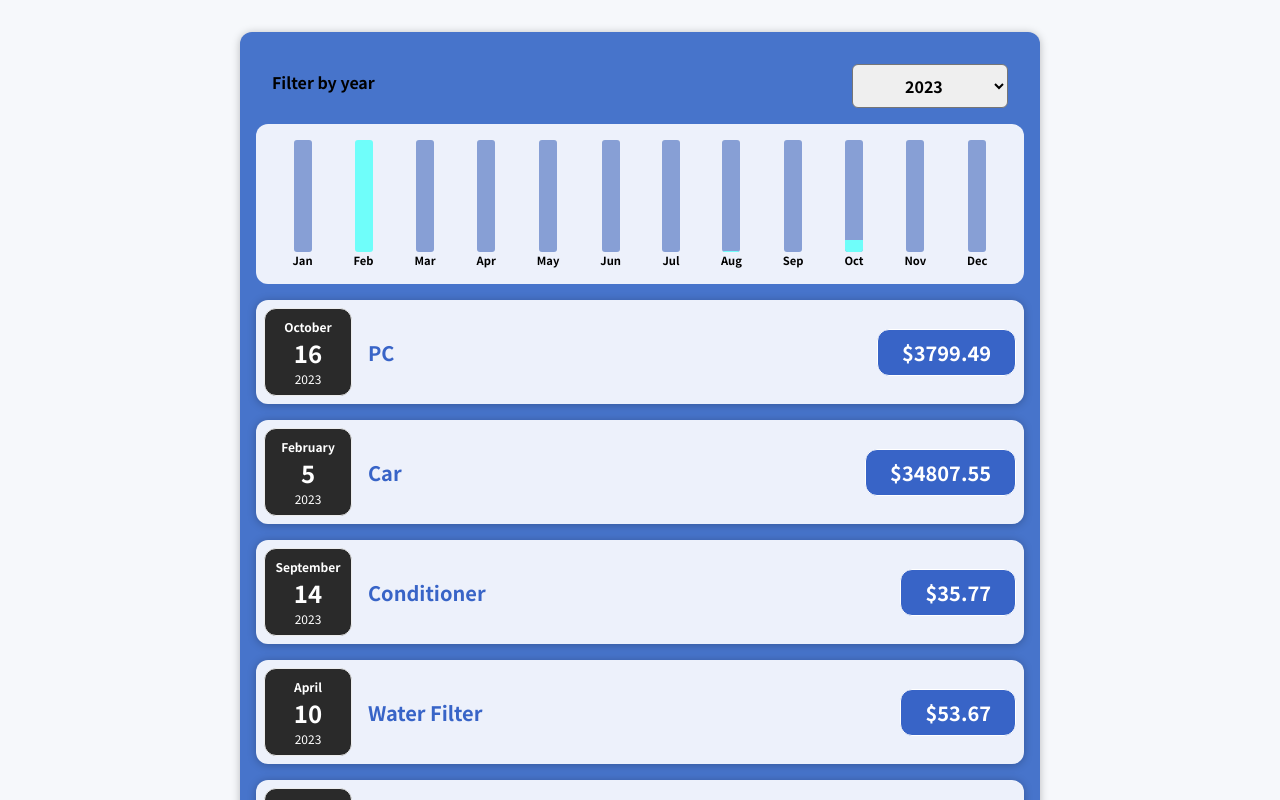
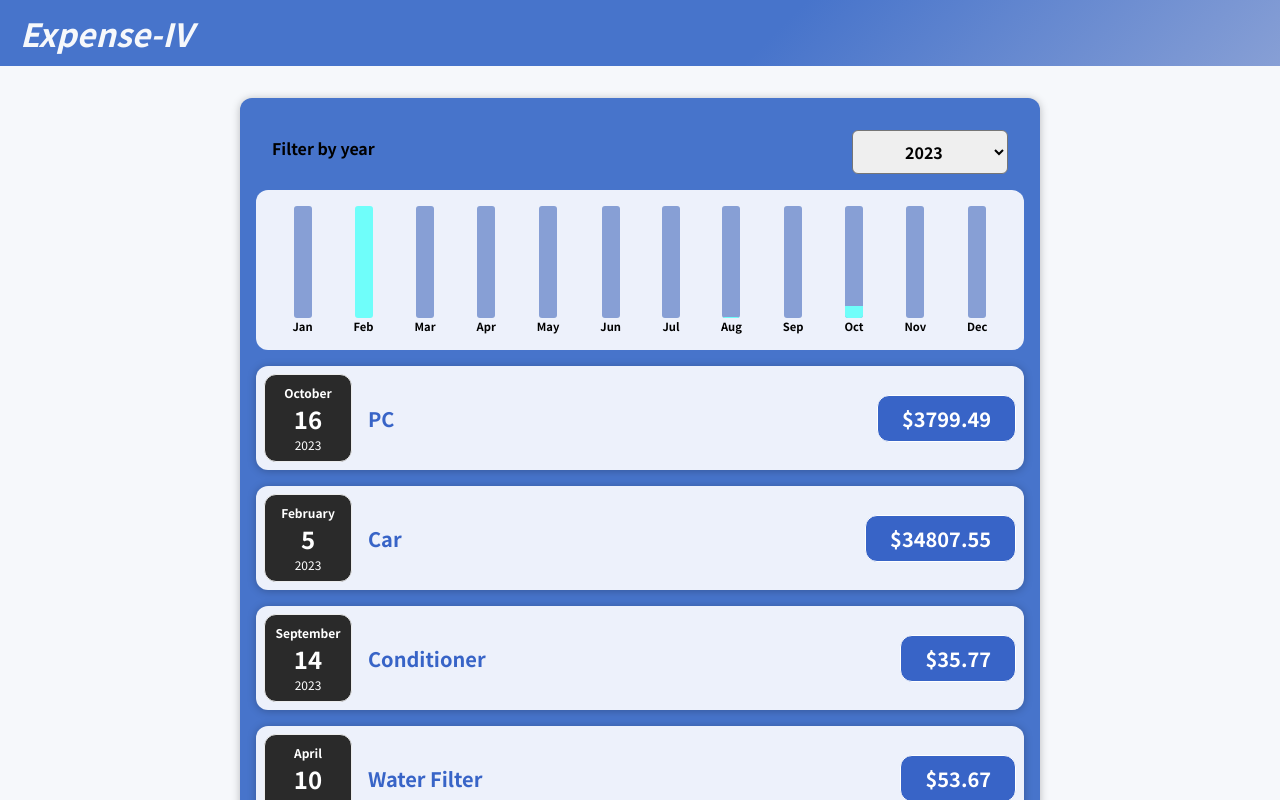
Before and after one commit to valeratech/expense-app, a React (Create React App) app: page / in a window 1280 px wide. Shown: the top 800 px of the page. Built offline with nearby package versions, Linux system fonts and the light colour scheme; the HTML template or start-up script is replaced by a standard one.

Commit message:
Created a Header directory with the contents of the Header.jsx component and it's associated .css style-sheet. This Header component get's called in App.js.

```diff
--- a/src/App.js
+++ b/src/App.js
@@ -1,6 +1,7 @@
 import Expenses from "./components/Expenses/Expenses";
 import expenses from "./data/ExpenseArray";
 import NewExpense from "./components/NewExpense/NewExpense";
+import Header from "./components/Header/Header";
 import {useState} from "react";
 
 function App() {
@@ -14,6 +15,7 @@ function App() {
 
     return (
         <div>
+            <Header />
             <Expenses expenseData={expenseItems} />
             <NewExpense onUpdateExpenseItems={updateExpenseItems} />
         </div>
--- /dev/null
+++ b/src/components/Header/Header.css
@@ -0,0 +1,12 @@
+.header-container {
+    background: linear-gradient(135deg, #4774CB 60%, #879FD5);;
+    color: #f6f8fb;
+}
+
+
+
+.main-header {
+    margin: 0;
+    padding: 10px 20px;
+    font-style: italic;
+}
--- /dev/null
+++ b/src/components/Header/Header.jsx
@@ -0,0 +1,12 @@
+import './Header.css';
+
+function Header() {
+    return (
+        <div className="header-container">
+            <h1 className="main-header">Expense-IV</h1>
+        </div>
+
+    )
+}
+
+export default Header;
```
